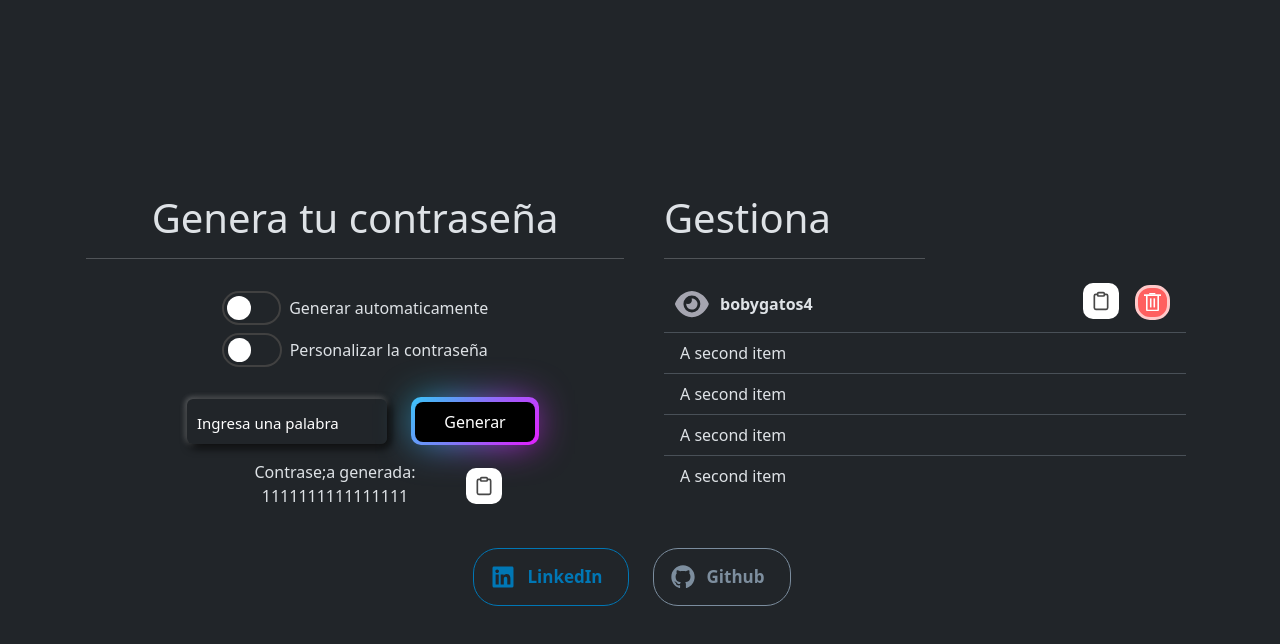
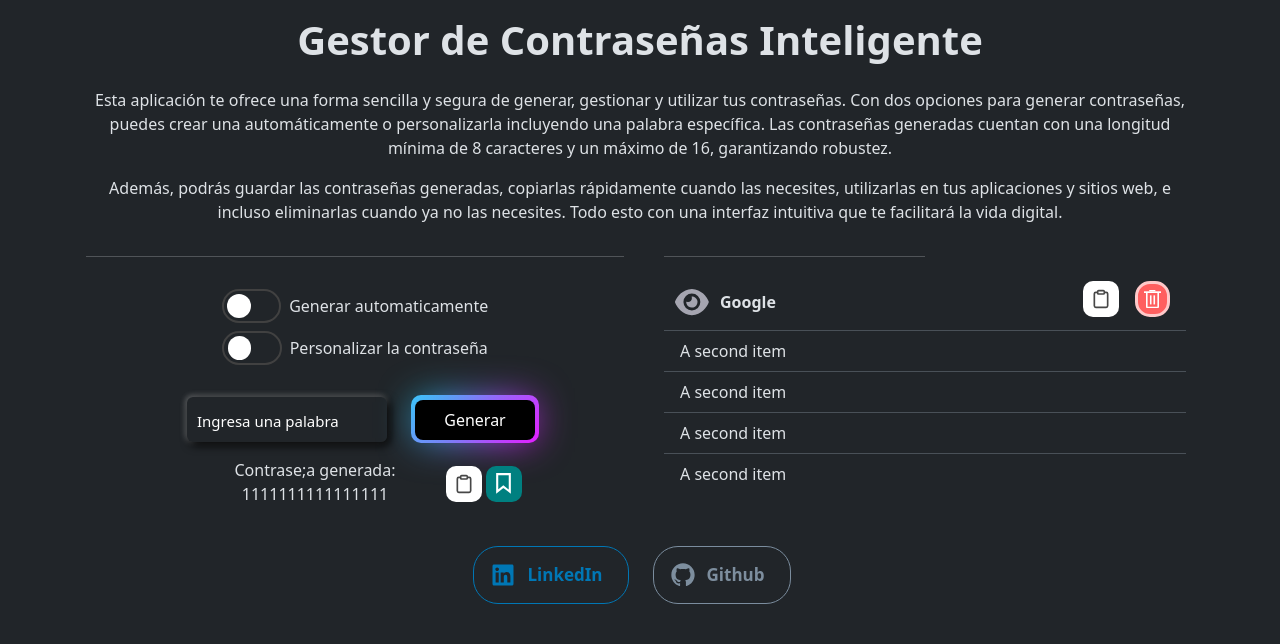
Before and after one commit to Benit0Trdlla/Passwords, a React (Vite) app: page / in a window 1280 px wide. Shown: the top 644 px of the page. Built offline with nearby package versions, Linux system fonts and the light colour scheme.

Commit message:
[New]: Logic for Switches and new button.

```diff
--- a/src/App.jsx
+++ b/src/App.jsx
@@ -1,4 +1,5 @@
 import './App.css'
+import { useState } from 'react'
 import Button from './components/Button'
 import Input from './components/Input'
 import Switch from './components/Switch'
@@ -7,22 +8,44 @@ import GithubButton from './components/socials/Github'
 import CopyBtn from './components/CopyBtn'
 import DeleteBtn from './components/DeleteBtn'
 import Checkbox from './components/Checkbox'
+import SaveBtn from './components/SaveBtn'
 function App() {
+  const [automatico, setAutomatico] = useState(false);
+  const [personalizado, setPersonalizado] = useState(false);
+
+  const handleChechbox = (e) => {
+    const { name } = e.target;
+    if (name === 'automatico') {
+      setAutomatico(true);
+      setPersonalizado(false);
+    } else {
+      setAutomatico(false);
+      setPersonalizado(true);
+    }
+  };
   return (
     <>
       <div className="d-flex align-items-center justify-content-center vh-100">
-        <div className="container d-flex flex-column mt-5 mt-lg-0">
+        <div className="container d-flex flex-column pt-2 pt-lg-3 mt-lg-0 vh-100">
+          <h1 className='text-center fs-1 fw-bold'>Gestor de Contraseñas Inteligente</h1>
+          <div className='text-center fs-6 mt-3'>
+            <p>
+              Esta aplicación te ofrece una forma sencilla y segura de generar, gestionar y utilizar tus contraseñas. Con dos opciones para generar contraseñas, puedes crear una automáticamente o personalizarla incluyendo una palabra específica. Las contraseñas generadas cuentan con una longitud mínima de 8 caracteres y un máximo de 16, garantizando robustez.
+            </p>
+            <p>
+              Además, podrás guardar las contraseñas generadas, copiarlas rápidamente cuando las necesites, utilizarlas en tus aplicaciones y sitios web, e incluso eliminarlas cuando ya no las necesites. Todo esto con una interfaz intuitiva que te facilitará la vida digital.
+            </p>
+          </div>
           <div className="row">
             <div className="col-md-6 px-0 px-lg-3 text-center">
-              <h1>Genera tu contraseña</h1>
               <hr />
-              <div className="rounded p-3">
+              <div className="p-3">
                 <div className='d-flex justify-content-center align-items-center gap-2 mb-2'>
-                  <Switch />
+                  <Switch name="automatico" state={automatico} onChange={handleChechbox} />
                   <span>Generar automaticamente</span>
                 </div>
                 <div className='d-flex justify-content-center align-items-center gap-2 mb-3'>
-                  <Switch />
+                  <Switch name="personalizado" state={personalizado} onChange={handleChechbox} />
                   <span>Personalizar la contraseña</span>
                 </div>
                 <div className='pt-3 me-3 me-lg-0'>
@@ -33,6 +56,7 @@ function App() {
                   <div className='mt-3 d-flex justify-content-center align-items-center gap-1'>
                     <p className='m-0 mb-2 w-50 text-center'>Contrase;a generada: 1111111111111111 </p>
                     <CopyBtn />
+                    <SaveBtn />
                   </div>
                 </div>
               </div>
@@ -44,9 +68,8 @@ function App() {
               </div>
             </div>
             <div className="col-md-6 px-0 p-0 px-lg-2">
-              <div className='rounded mt-2 mt-lg-0 h-100'>
+              <div className='mt-2 mt-lg-0 h-100'>
                 <div className='px-3'>
-                  <h1 className='text-start'>Gestiona</h1>
                   <hr className='w-50' />
                 </div>
                 <ul className="list-group list-group-flush text-start w-80 px-3">
@@ -54,7 +77,7 @@ function App() {
                     <div className='fw-bold d-flex justify-content-between'>
                       <div className='d-flex gap-3 align-items-center'>
                         <Checkbox>
-                          <p className='m-0'>bobygatos4</p>
+                          <p className='m-0'>Google</p>
                         </Checkbox>
                       </div>
                       <div className='d-flex gap-3 align-items-center'>
--- a/src/components/Checkbox.jsx
+++ b/src/components/Checkbox.jsx
@@ -31,7 +31,7 @@ const Checkbox = ({ children }) => {
         </label>
       </StyledWrapper>
       <div className="w-50 text-start">
-        {!checked ? children : <small>Google</small>}
+        {!checked ? children : <small>bobygattos4</small>}
       </div>
     </>
   );
--- a/src/components/DeleteBtn.jsx
+++ b/src/components/DeleteBtn.jsx
@@ -49,8 +49,8 @@ const StyledWrapper = styled.div`
   align-items: center;
   justify-content: center;
   width: 35px;
-  height: 35px;
-  margin-bottom: 3px;
+  height: 36px;
+  margin-bottom: 5px;
   border-radius: 15px;
   background-color: rgb(255, 95, 95);
   cursor: pointer;
--- a/src/components/Input.jsx
+++ b/src/components/Input.jsx
@@ -4,7 +4,7 @@ const Input = () => {
     return (
         <StyledWrapper>
             <div className="container">
-                <input required type="text" name="text" className="input" />
+                <input required type="text" name="text" className="input" onChange={(e) => {console.log(e.target.value)}} />
                 <label className="label">Ingresa una palabra</label>
             </div>
         </StyledWrapper>
--- /dev/null
+++ b/src/components/SaveBtn.jsx
@@ -0,0 +1,68 @@
+import styled from "styled-components";
+
+const SaveBtn = () => {
+  return (
+    <StyledWrapper>
+      <label htmlFor="checkboxInput" className="bookmark">
+        <input type="checkbox" id="checkboxInput" />
+        <svg
+          width="15"
+          viewBox="0 0 50 70"
+          fill="none"
+          xmlns="http://www.w3.org/2000/svg"
+          className="svgIcon"
+        >
+          <path
+            d="M46 62.0085L46 3.88139L3.99609 3.88139L3.99609 62.0085L24.5 45.5L46 62.0085Z"
+            stroke="black"
+            strokeWidth={7}
+          />
+        </svg>
+      </label>
+    </StyledWrapper>
+  );
+};
+
+const StyledWrapper = styled.div`
+  #checkboxInput {
+  display: none;
+}
+.bookmark {
+  cursor: pointer;
+  background-color: teal;
+  width: 36px;
+  height: 36px;
+  margin-bottom: 5px;
+  display: flex;
+  align-items: center;
+  justify-content: center;
+  border-radius: 10px;
+}
+.svgIcon path {
+  stroke-dasharray: 200 0;
+  stroke-dashoffset: 0;
+  stroke: white;
+  fill: #dddddd00;
+  transition-delay: 0s;
+  transition-duration: 0.5s;
+}
+
+#checkboxInput:checked ~ .svgIcon path {
+  fill: white;
+  animation: bookmark 0.5s linear;
+  transition-delay: 0.5s;
+}
+
+@keyframes bookmark {
+  0% {
+    stroke-dasharray: 0 200;
+    stroke-dashoffset: 80;
+  }
+  100% {
+    stroke-dasharray: 200 0;
+  }
+}
+
+`;
+
+export default SaveBtn;
--- a/src/components/Switch.jsx
+++ b/src/components/Switch.jsx
@@ -1,10 +1,10 @@
 import styled from "styled-components";
 
-const Switch = () => {
+const Switch = ({ state, onChange, name }) => {
   return (
     <StyledWrapper>
       <label className="switch">
-        <input type="checkbox" />
+        <input type="checkbox" checked={state} name={name} onChange={onChange}/>
         <span className="slider" />
       </label>
     </StyledWrapper>
```
